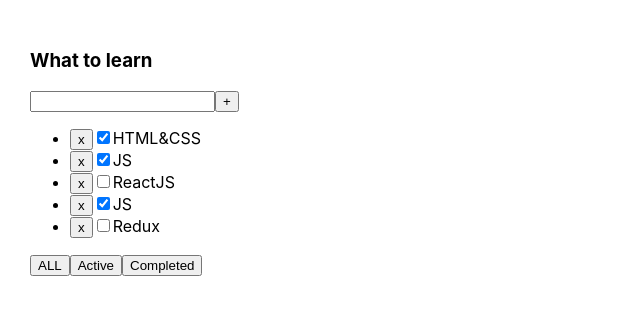
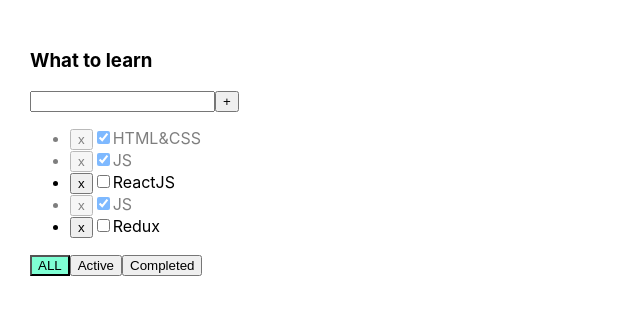
Before and after one commit to IlyaBelousov/TodoList, a React (Create React App) app: page / in a window 1280 px wide. Shown: the top 314 px of the page, without its empty margins (0-640 px from the left). Built offline with nearby package versions, Linux system fonts and the light colour scheme.

Commit message:
Small refactoring

```diff
--- a/package.json
+++ b/package.json
@@ -14,8 +14,7 @@
     "react": "^16.13.1",
     "react-dom": "^16.13.1",
     "react-scripts": "3.4.1",
-    "typescript": "~3.7.2",
-    "uuid": "^8.3.2"
+    "typescript": "~3.7.2"
   },
   "scripts": {
     "start": "react-scripts start",
--- a/src/App.css
+++ b/src/App.css
@@ -6,3 +6,22 @@
 .App > div {
   margin-right: 50px;
 }
+.inputClass{
+  outline: none;
+}
+.inputClass:focus,.inputClass:active{
+  outline: none !important;
+
+}
+.error{
+  border: 1px red solid;
+}
+.errorMessage{
+  color: red;
+}
+.activeFilter{
+  background-color: aquamarine;
+}
+.isActive{
+  opacity: .5;
+}
--- a/src/App.tsx
+++ b/src/App.tsx
@@ -1,5 +1,5 @@
 import React, { useState } from 'react';
-import { v1 } from 'uuid';
+import {v1} from 'uuid';
 import './App.css';
 import { Todolist } from './components/todolist/Todolist';
 
@@ -16,8 +16,9 @@
     ]);
     const addTask=(newTitle:string)=>{
 
-        let newTask= { id: v1(), title: newTitle, isDone: false }
-        setTasks1([newTask,...tasks1]);
+            let newTask= { id: v1(), title: newTitle, isDone: false }
+            setTasks1([newTask,...tasks1]);
+
     }
 
     let [filter,setFilter]= useState<keyType>('ALL')
@@ -41,6 +42,14 @@
         copyTasks1= tasks1.filter(f=>f.isDone===true)
     }
 
+    const ChangeStatusTask=(id:string,isDone:boolean)=>{
+        let currentTask= tasks1.find(task=>task.id===id);
+        if(currentTask){
+            currentTask.isDone=isDone;
+            setTasks1([...tasks1])
+        }
+    }
+
     return (
         <div className="App">
             <Todolist
@@ -49,6 +58,8 @@
                 addTask={addTask}
                 removeTasks={removeTasks}
                 changeFilter={changeFilter}
+                ChangeStatusTask={ChangeStatusTask}
+                filter={filter}
             />
 
         </div>
--- a/src/components/Button.tsx
+++ b/src/components/Button.tsx
@@ -1,16 +1,16 @@
 import React from 'react';
+import {keyType} from '../App';
 
 type PropsType={
-    callBack:()=>void
-    value: string
+    changeFilter:(key: keyType)=>void
+    value:keyType
+    filter:keyType
 }
 const Button = (props:PropsType) => {
-    const onClickHandler=()=>{
-        props.callBack()
-    }
+
     return (
 
-            <button onClick={onClickHandler}>{props.value}</button>
+        <button className={props.filter===props.value?'activeFilter':''} onClick={()=> props.changeFilter(props.value)}>{props.value}</button>
 
     );
 };
--- a/src/components/Input.tsx
+++ b/src/components/Input.tsx
@@ -1,32 +1,47 @@
-import React, {KeyboardEvent,ChangeEvent, useState} from 'react';
+import React, {KeyboardEvent, ChangeEvent, useState} from 'react';
 
 type inputType = {
     callBack: (newTitle: string) => void
 }
 const Input = (props: inputType) => {
     let [title, setTitle] = useState('');
+    let [error, setError] = useState<null | string>(null);
 
     const onChangeHandler = (event: ChangeEvent<HTMLInputElement>) => {
+        setError(null);
         setTitle(event.currentTarget.value);
+
+
     };
     const onClickHandler = () => {
-        props.callBack(title);
-        setTitle('')
+
+        const trimmedTitle = title.trim();
+        if (trimmedTitle) {
+            props.callBack(trimmedTitle);
+
+            setTitle('');
+        } else {
+            setError('Title is required');
+        }
+
 
     };
-    const onKeyPressHandler = (event:KeyboardEvent<HTMLInputElement>) =>{
-        if(event.key==='Enter'){
-            onClickHandler()
+    const onKeyPressHandler = (event: KeyboardEvent<HTMLInputElement>) => {
+        if (event.key === 'Enter') {
+            onClickHandler();
         }
-    }
+    };
     return (
         <div>
             <input
+
+                className={error ? 'error' : 'inputClass'}
                 value={title}
                 onChange={onChangeHandler}
                 onKeyPress={onKeyPressHandler}
             />
             <button onClick={onClickHandler}>+</button>
+            {error && <div className={'errorMessage'}>{error}</div>}
         </div>
     );
 };
--- a/src/components/todolist/Todolist.tsx
+++ b/src/components/todolist/Todolist.tsx
@@ -1,4 +1,4 @@
-import React from 'react';
+import React, {ChangeEvent} from 'react';
 import {keyType} from '../../App';
 import Button from '../Button';
 import Input from '../Input';
@@ -15,18 +15,12 @@
     addTask: (newTitle: string)=>void
     removeTasks: (id: string) => void
     changeFilter: (key: keyType) => void
+    ChangeStatusTask:(id:string,isDone:boolean)=>void
+    filter:keyType
 }
 
 export function Todolist(props: PropsType) {
-    const changeFilterAll = () => {
-        props.changeFilter('ALL');
-    };
-    const changeFilterActive = () => {
-        props.changeFilter('Active');
-    };
-    const changeFilterCompleted = () => {
-        props.changeFilter('Completed');
-    };
+
     return <div>
         <h3>{props.title}</h3>
         <Input callBack={(newTitle: string)=>props.addTask(newTitle)}/>
@@ -36,11 +30,13 @@
                     const removeTaskHandler = () => {
                         props.removeTasks(m.id);
                     };
+                    const CheckingHandler=(event:ChangeEvent<HTMLInputElement>)=>{
+                        props.ChangeStatusTask(m.id, event.currentTarget.checked)
+                    }
                     return (
-                        <li key={m.id}>
-                            <Button callBack={removeTaskHandler} value={'x'}/>
-
-                            <input type="checkbox" checked={m.isDone}/>
+                        <li className={m.isDone?'isActive':''} key={m.id}>
+                            <button onClick={removeTaskHandler} value={'x'}>x</button>
+                            <input onChange={CheckingHandler} type="checkbox" checked={m.isDone}/>
                             <span>{m.title}</span>
                         </li>);
                 })
@@ -48,12 +44,16 @@
 
         </ul>
         <div>
-            <Button callBack={changeFilterAll} value={'ALL'}/>
-            <Button callBack={changeFilterActive} value={'Active'}/>
-            <Button callBack={changeFilterCompleted} value={'Completed'}/>
-            {/*<button onClick={()=> props.changeFilter('ALL')}>All</button>*/}
-            {/*<button onClick={()=> props.changeFilter('Active')}>Active</button>*/}
-            {/*<button onClick={()=> props.changeFilter('Completed')}>Completed</button>*/}
+
+            <Button value={'ALL'} changeFilter={props.changeFilter} filter={props.filter}/>
+            <Button value={'Active'} changeFilter={props.changeFilter} filter={props.filter}/>
+            <Button value={'Completed'} changeFilter={props.changeFilter} filter={props.filter}/>
+
+
+
+            {/*<button className={props.filter==='ALL'?'activeFilter':''} onClick={()=> props.changeFilter('ALL')}>All</button>
+            <button className={props.filter==='Active'?'activeFilter':''} onClick={()=> props.changeFilter('Active')}>Active</button>
+            <button className={props.filter==='Completed'?'activeFilter':''} onClick={()=> props.changeFilter('Completed')}>Completed</button>*/}
         </div>
     </div>;
 }
```
Also changed, not shown: 1 other file (tests, documents, lock files or other folders).
